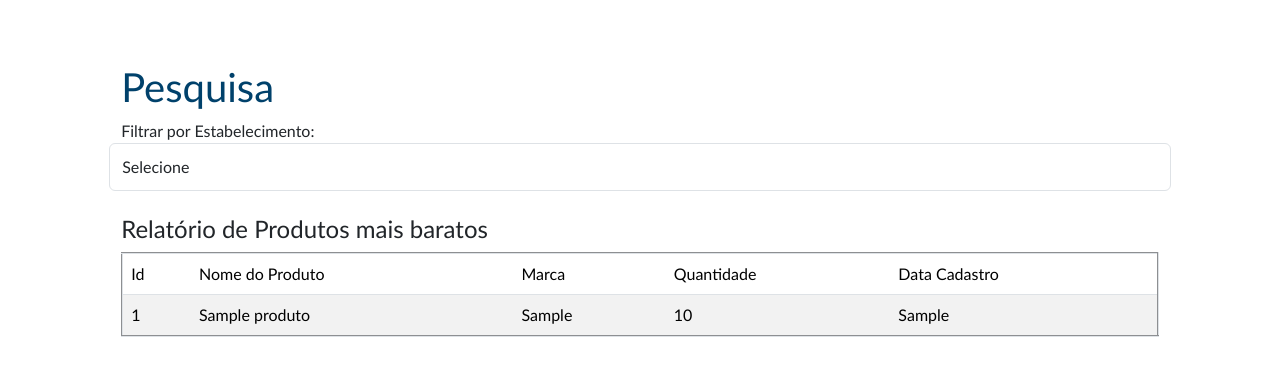
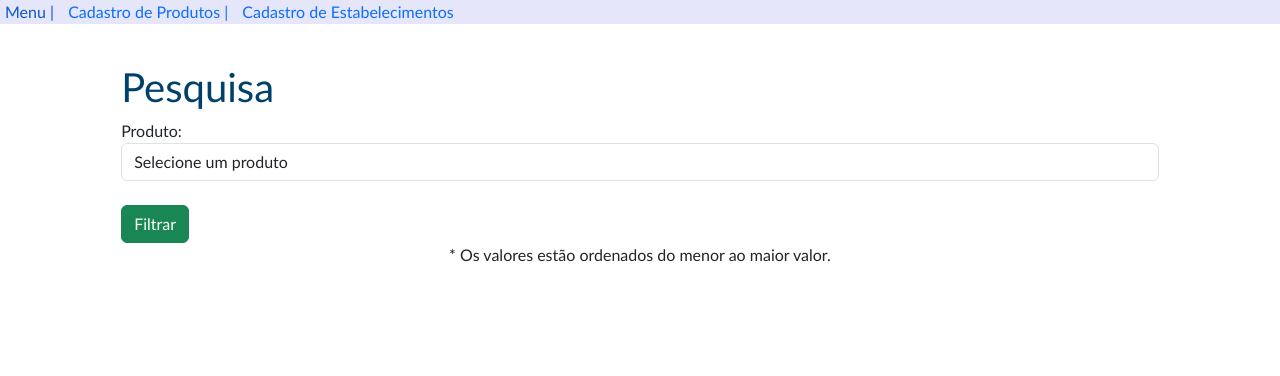
Before and after one commit to felipetigers/projects-web, a PHP site: page /relatorio_mais_baratos.php in a window 1280 px wide. Shown: the top 376 px of the page. Run offline with PHP 8.4, Linux system fonts and the light colour scheme; tables that the repository leaves empty or names only in its code hold one stand-in row (values such as "Sample post"); some libraries are stand-ins or nearby versions.

Commit message:
second commit

```diff
--- a/relatorio_mais_baratos.php
+++ b/relatorio_mais_baratos.php
@@ -1,89 +1,94 @@
 <!DOCTYPE html>
-<html xmlns="http://wwww.w3.org/1999/xhtml">
+<html>
 <head>
 	<meta charset="UTF-8"/>
 	<!-- Link para arquivo local do Boostrap Core CSS -->
-	<link rel="stylesheet" type="text/css" href="bootstrap/css/bootstrap.min.css"/>
+	<link href="https://cdn.jsdelivr.net/npm/bootstrap@5.3.0-alpha3/dist/css/bootstrap.min.css" rel="stylesheet" integrity="sha384-KK94CHFLLe+nY2dmCWGMq91rCGa5gtU4mk92HdvYe+M/SXH301p5ILy+dN9+nJOZ" crossorigin="anonymous">
 	<title>Relatório</title>
 	<link rel="stylesheet" type="text/css" href="meu_estilo.css"/>
 </head>
 <body>
-	<div class="row">
-		<div class="col-md-1">
-		</div>
-		<div class="col-md-10">
-			<br>
-			<br>
-		<h1>Pesquisa</h1>
-			<form action="validar_precos.php" method="post">
-			<fieldset>
-				<div class="row">
-					<!-- Cria uma combobox com os nomes dos estabelecimentos -->
-					<label for="estabelecimento">Filtrar por Estabelecimento:</label>
-					<select type="text" name="id_estabelecimento" value="" class="form-control"><br/>
-						<option value="">Selecione</option>
-						<?php
-						$link = new PDO ("mysql:localhost;dbname=mybdados","root","");
+<div id="fixo" style="background-color: #E6E6FA;">
+	<a href="menu.php">Menu |</a>
+	<a href="cadastro_produtos.php">Cadastro de Produtos |</a>
+	<a href="cadastro_estabelecimentos.php">Cadastro de Estabelecimentos</a>
+</div>
+<div class="row">
+	<div class="col-md-1"></div>
+	<div class="col-md-10">
+		<br>
+		<br>
+	<h1>Pesquisa</h1>
+	<?php
+		// Configurações do banco de dados
+		$host = "localhost";
+		$user = "root";
+		$pass = "";
+		$dbname = "mybdados";
 
-						$query = $link -> prepare('SELECT id, nome_fantasia FROM mybdados.estabelecimentos ORDER BY nome_fantasia;');
+		// Cria a conexão
+		$conn = new mysqli($host, $user, $pass, $dbname);
 
-						$query -> execute();
-						$rows = $query -> fetchAll(PDO::FETCH_ASSOC);
+		// Consulta SQL para obter os produtos
+		$sql_produtos = "SELECT id, nome_produto FROM produtos ORDER BY nome_produto";
+		$result_produtos = $conn->query($sql_produtos);
 
-							foreach($rows as $row)
-							{
-						?>
-							<option value="<?php echo $row['id'];?>"><?php echo $row['nome_fantasia'];?></option>
-						<?php
-								}
-						?>
-					</select><br><br>
-				</div>
+		// Verifica se há resultados
+		if ($result_produtos->num_rows > 0) {
+
+			// Cria a combobox de estabelecimentos
+			echo "<form method='post' action=''>
+					<label for='produto'>Produto:</label>
+					<select name='produto' id='produto' class='form-control'>
+						<option value=''>Selecione um produto</option>";
+			while($row_produtos = $result_produtos->fetch_assoc()) {
+				echo "<option value='" . $row_produtos["id"] . "'>" . $row_produtos["nome_produto"] . "</option>";
+			}
+			echo "</select>
 				<br>
-			</fieldset>
-			</form>
-		</div>
-	</div>
-	<div class="row">
-		<div class="col-md-1">
-		</div>
-		<div class="col-md-10">
-		<!-- Exibe o resultado como forma de tabela -->
-			<h4>Relatório de Produtos mais baratos</h4>
-			<table border="2" class="table table-striped">
-			<thead>
-			<tr>
-				<td>Id</td>
-				<td>Nome do Produto</td>
-				<td>Marca</td>
-				<td>Quantidade</td>
-				<td>Data Cadastro</td>
-			</tr>
-			</thead>
-			<tbody>
-			<?php
-				//busca os dados na tabela produtos do banco de dados
-				$query = $link -> prepare("SELECT id, nome_produto, marca, quantidade, data_cadastro FROM mybdados.produtos;");
+					<input type='submit' value='Filtrar' class='btn btn-success'>
+				</form>";
 
-				$query -> execute();
-				$rows = $query->fetchAll(PDO::FETCH_ASSOC);
+			// Se houver um produto selecionado, exibe a tabela com os preços
+			if (isset($_POST["produto"]) && !empty($_POST["produto"])) {
+				$id_produto = $_POST["produto"];
 
-				foreach($rows as $row)
-				{
-			?>
-			<tr>
-				<td><?php echo $row['id'];?></td>
-				<td><?php echo $row['nome_produto'];?></td>
-				<td><?php echo $row['marca'];?></td>
-				<td><?php echo $row['quantidade'];?></td>
-				<td><?php echo $row['data_cadastro'];?></td>
-			</tr>
-			<?php
-				}
-			?>
-			</tbody>
-			</table>
-		</div>
-	</div>
-</body>
-</html>
+				// Consulta SQL para obter os preços nos estabelecimentos do produto selecionado
+				$sql_precos = "SELECT precos.id_pre, precos.id_produto, produtos.nome_produto, estabelecimentos.nome_fantasia, precos.valor
+				FROM produtos
+				INNER JOIN precos ON produtos.id = precos.id_produto
+				INNER JOIN estabelecimentos ON precos.id_estabelecimento = estabelecimentos.id
+				WHERE precos.id_produto = $id_produto
+				ORDER BY valor ASC";
+
+				$result_precos = $conn->query($sql_precos);
+
+			// Verifica se há resultados
+			if ($result_precos->num_rows > 0) {
+
+			// Cria a tabela
+			echo "<br><table border='2' class='table table-striped'>
+					<tr>
+						<th>ID</th>
+						<th>Produto</th>
+						<th>Estabelecimento</th>
+						<th>Valor *</th>
+					</tr>";
+
+			while($row = $result_precos->fetch_assoc()) {
+				echo "
+					<tr>
+						<td>" . $row["id_pre"] . "</td>
+						<td>" . $row["nome_produto"] . "</td>
+						<td>" . $row["nome_fantasia"] . "</td>
+						<td>R$ " . number_format($row["valor"], 2, ',', '.') . "</td>
+					</tr>";
+			}
+			echo "</table>";
+		} else {
+			echo "Nenhum preço encontrado.";
+			}
+		}
+		ECHO "<p align='center'> * Os valores estão ordenados do menor ao maior valor.</p>";
+	}
+?>
```
Also changed, not shown: cadastro_estabelecimentos.php (+6 -5 lines), cadastro_precos.php (+10 -9 lines), cadastro_produtos.php (+7 -6 lines), relatorio_estabelecimentos.php (+8 -2 lines), relatorio_produtos.php (+8 -3 lines).
